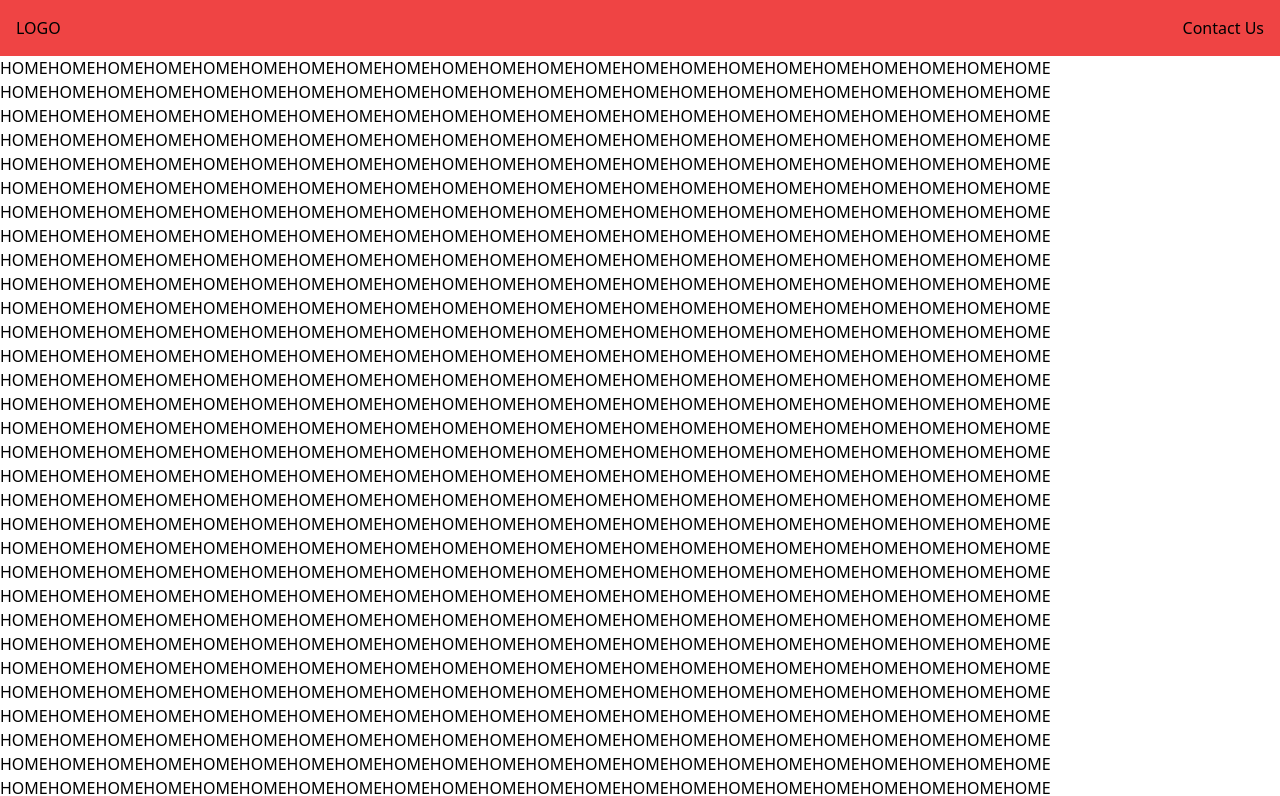
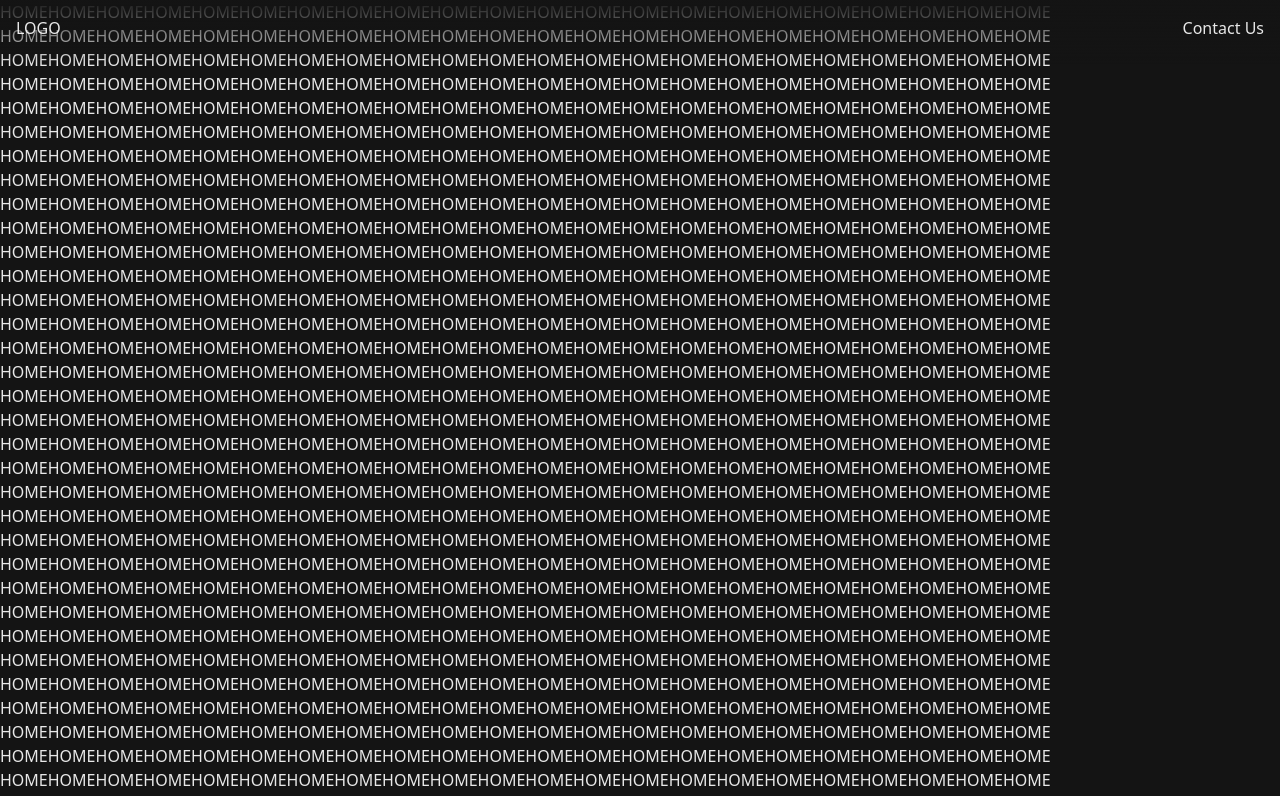
Before and after one commit to clairefro/icco-kennels-website, a Next.js app: page / in a window 1280 px wide. Shown: the top 796 px of the page. Built offline with nearby package versions, Linux system fonts and the light colour scheme.

Commit message:
Gradient nav

```diff
--- a/src/components/Footer/index.tsx
+++ b/src/components/Footer/index.tsx
@@ -1,7 +1,7 @@
 import React from "react";
 
 const Footer: React.FC = () => {
-  return <footer className="bg-red-500 p-4">feet</footer>;
+  return <footer className="bg-icco-dark p-4">feet</footer>;
 };
 
 export default Footer;
--- a/src/components/Navbar/index.tsx
+++ b/src/components/Navbar/index.tsx
@@ -4,10 +4,15 @@ import NavItem from "./components/NavItem";
 
 const Navbar: React.FC = () => {
   return (
-    <nav className="bg-red-500 flex justify-between p-4">
-      <Link href="/">LOGO</Link>
-      <div>
-        <NavItem href="/contact">Contact Us</NavItem>
+    <nav className="bg-transparent fixed w-screen">
+      <div className="relative">
+        <div className="z-50 flex justify-between p-4 w-full absolute">
+          <Link href="/">LOGO</Link>
+          <div>
+            <NavItem href="/contact">Contact Us</NavItem>
+          </div>
+        </div>
+        <div className="h-16 top-0 absolute w-full bg-gradient-to-b from-icco-darkest/100 to-transparent"></div>
       </div>
     </nav>
   );
--- a/src/layouts/GlobalLayout.tsx
+++ b/src/layouts/GlobalLayout.tsx
@@ -8,7 +8,7 @@ type Props = {
 
 const GlobalLayout: React.FC<Props> = ({ children }) => {
   return (
-    <div className="min-h-screen flex flex-col">
+    <div className="min-h-screen flex flex-col bg-icco-darkest text-icco-white-90">
       <Navbar />
       <div className="flex-1">{children}</div>
       <Footer />
--- a/tailwind.config.js
+++ b/tailwind.config.js
@@ -2,7 +2,16 @@
 module.exports = {
   content: ["./src/**/*.{html,js,jsx,ts,tsx}"],
   theme: {
-    extend: {},
+    extend: {
+      colors: {
+        "icco-dark": "#2D2D2D",
+        "icco-darkest": "#141414",
+        "icco-white": {
+          100: "rgba(255, 255, 255, 1)",
+          90: "rgba(255, 255, 255, 0.9)",
+        },
+      },
+    },
   },
   plugins: [],
 };
```
